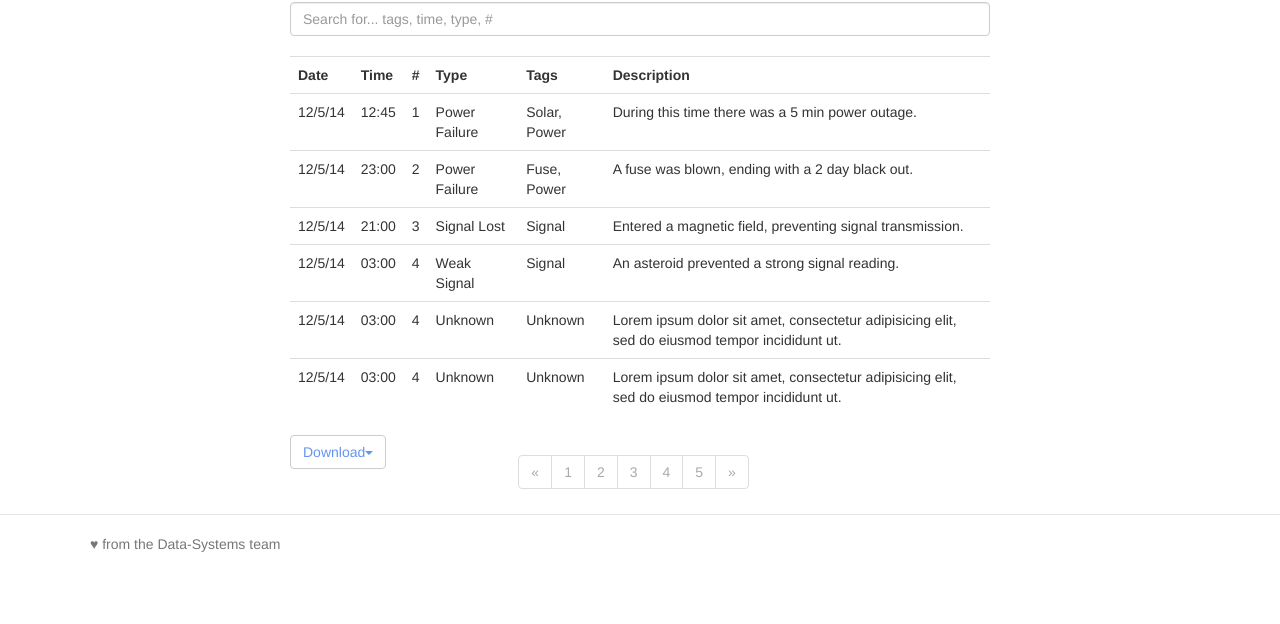
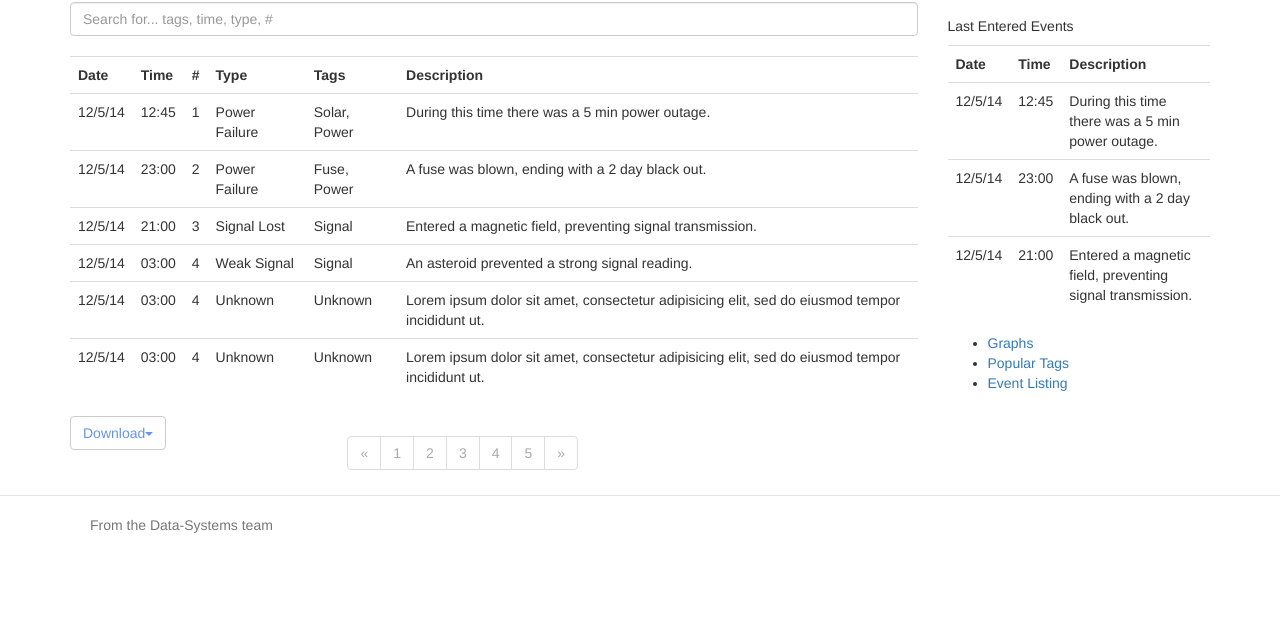
Before and after one commit to cliffmin/maven_events, a website: page app/index.html at #/input in a window 1280 px wide. Shown: the part 204-828 px from the top of the page. Drawn offline with nearby package versions, Linux system fonts and the light colour scheme; some packages are replaced by stand-ins of ours; files that its build step writes are made by us from their sources.

Commit message:
added sidebar and links

```diff
--- a/app/index.html
+++ b/app/index.html
@@ -87,7 +87,7 @@
 <script src="scripts/lib/export.js"></script>
 <script src="scripts/lib/jquery.tabletojson.js"></script>
 <script src="scripts/controllers/main.js"></script>
-<script src="scripts/controllers/input.js"></script>
+<script src="scripts/controllers/newEvent.js"></script>
 <!-- endbuild -->
 
 </body>
--- a/app/styles/main.css
+++ b/app/styles/main.css
@@ -68,7 +68,7 @@ body {
 /* Customize container */
 @media (min-width: 768px) {
     .container {
-        max-width: 730px;
+        max-width: 1200px;
     }
 }
 
--- a/app/views/main.html
+++ b/app/views/main.html
@@ -1,10 +1,10 @@
 <div class="container" id="main-page">
+
+    <div class="row">
+        <div ng-controller="MainCtrl" id="main-body" class="col-sm-9">
             <h1 style="color: darkgrey"><i class="fa fa-rocket"></i> Maven Events</h1>
-
-
-    <div ng-controller="MainCtrl">
-
-        <input type="text" ng-model="searchText" class="form-control" placeholder="Search for... tags, time, type, #">
+            <input type="text" ng-model="searchText" class="form-control"
+                   placeholder="Search for... tags, time, type, #">
             <br/>
             <table id="main-table" ng-table="tableParams" class="table table-hover">
                 <tr>
@@ -25,7 +25,6 @@
                     <td>{{ event.description }}</td>
                 </tr>
             </table>
-    </div>
             <div class="row">
                 <!--pagination -->
                 <ul class="pagination" id="pager">
@@ -40,7 +39,8 @@
 
                 <!-- Single button -->
                 <div class="btn-group col-xs-4">
-            <button id="download-button" type="button" class="btn btn-default dropdown-toggle" data-toggle="dropdown"
+                    <button id="download-button" type="button" class="btn btn-default dropdown-toggle"
+                            data-toggle="dropdown"
                             style="color: cornflowerblue">
                         Download<span class="caret"></span>
                     </button>
@@ -49,10 +49,38 @@
                         <li><a href="#" onclick="getJson()">JSON</a></li>
                     </ul>
                 </div>
+            </div>
+        </div>
+        <div class="col-sm-3" id="side-body">
+            <h3 style="color: darkgrey" text-align="centered">Resources</h3>
+            <hr/>
+            <div id="last-events">
+                <h5>Last Entered Events</h5>
+                <table id="sid-body-table" ng-table="sideTableParams" class="table table-hover">
+                    <tr>
+                        <th>Date</th>
+                        <th>Time</th>
+                        <th>Description</th>
+                    </tr>
+                    <tr ng-repeat="event in events | filter:searchText | limitTo:3">
+                        <td>{{ event.date}}</td>
+                        <td>{{ event.time}}</td>
+                        <td>{{ event.description }}</td>
+                    </tr>
+                </table>
+            </div>
+            <div id="side-body-links">
+                <ul>
+                    <li><a href="">Graphs</a></li>
+                    <li><a href="">Popular Tags</a></li>
+                    <li><a href="">Event Listing</a></li>
+                </ul>
+            </div>
+        </div>
         <!--end button-->
     </div>
 </div>
 
 <div class="footer" style="padding-left: 90px; padding-right: 90px; height: 90px">
-    <p>♥ from the Data-Systems team</p>
+    <p> From the Data-Systems team</p>
 </div>
```
Also changed, not shown: app/views/newEvent.html (+1 -1 lines), app/scripts/controllers/newEvent.js (renamed from app/scripts/controllers/input.js). Lines whose indentation alone changed are shown as unchanged.
